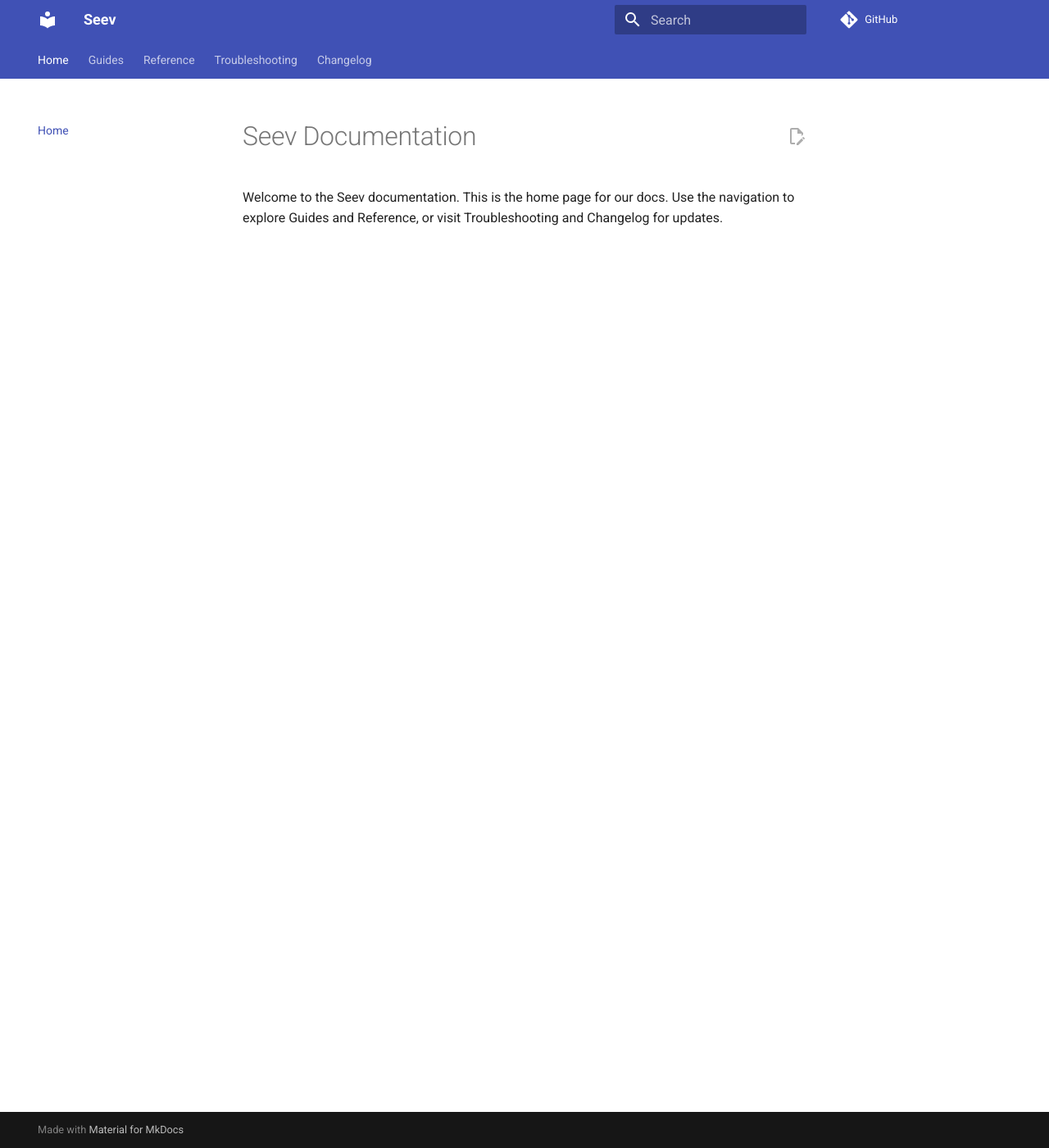
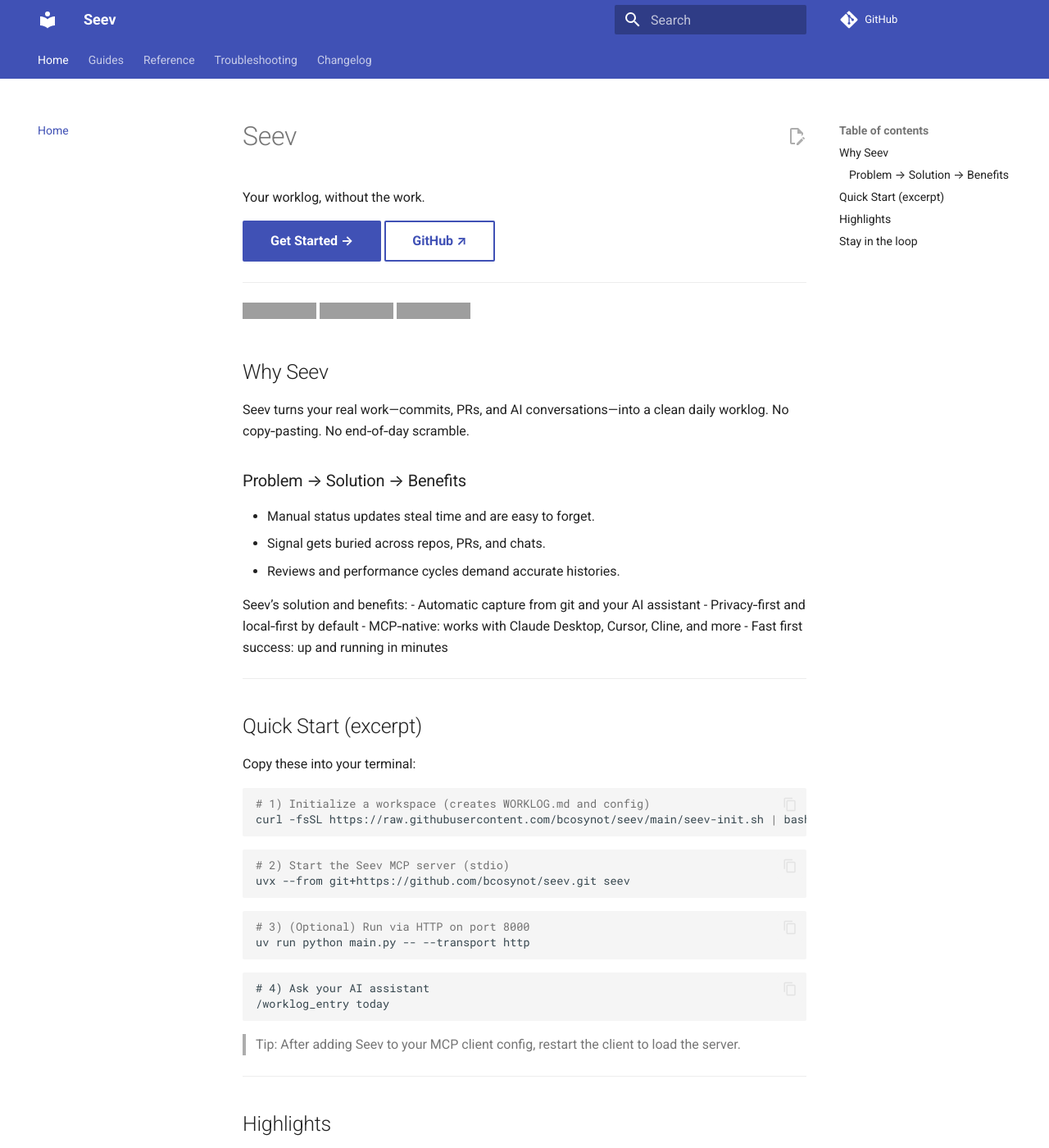
Before and after one commit to bcosynot/glin, an MkDocs documentation site: the page built from docs/index.md, in a window 1280 px wide and 1400 px high. Shown: the whole window at 82% size. Built offline with MkDocs 1.6.1 and Material for MkDocs 9.7.7, drawn with Linux system fonts in a browser that asks for light colours; comment, search, counter and statistics services are not loaded; some of the changed text lies outside the part shown; grey boxes are pictures that could not be loaded.

Commit message:
feat(landing page): implement complete Phase 2 landing page  Replaced placeholder with a full landing page meeting all Phase 2 criteria including hero, badges, benefits, Quick Start, highlights, footer, and enabled button styling. Verified build passes strictly with working CTAs and copyable commands. All requirements were successfully implemented.

````diff
--- a/docs/index.md
+++ b/docs/index.md
@@ -1,3 +1,79 @@
-# Seev Documentation
+# Seev
 
-Welcome to the Seev documentation. This is the home page for our docs. Use the navigation to explore Guides and Reference, or visit Troubleshooting and Changelog for updates.
+Your worklog, without the work.
+
+[Get Started →](guides/index.md){ .md-button .md-button--primary }
+[GitHub ↗](https://github.com/bcosynot/seev){ .md-button }
+
+---
+
+<!-- Trust badges -->
+<p align="left">
+  <a href="#" title="Python 3.13"><img alt="Python 3.13" src="https://img.shields.io/badge/Python-3.13-3776AB?logo=python&logoColor=white"></a>
+  <a href="#" title="Tests & Coverage"><img alt="Tests & Coverage" src="https://img.shields.io/badge/tests-✓%20&%20coverage-4c1"></a>
+  <a href="https://github.com/bcosynot/seev/blob/main/LICENSE" title="License"><img alt="License" src="https://img.shields.io/badge/license-TBD-informational"></a>
+</p>
+
+## Why Seev
+
+Seev turns your real work—commits, PRs, and AI conversations—into a clean daily worklog. No copy‑pasting. No end‑of‑day scramble.
+
+### Problem → Solution → Benefits
+- Manual status updates steal time and are easy to forget.
+- Signal gets buried across repos, PRs, and chats.
+- Reviews and performance cycles demand accurate histories.
+
+Seev’s solution and benefits:
+- Automatic capture from git and your AI assistant
+- Privacy‑first and local‑first by default
+- MCP‑native: works with Claude Desktop, Cursor, Cline, and more
+- Fast first success: up and running in minutes
+
+---
+
+## Quick Start (excerpt)
+
+Copy these into your terminal:
+
+```bash
+# 1) Initialize a workspace (creates WORKLOG.md and config)
+curl -fsSL https://raw.githubusercontent.com/bcosynot/seev/main/seev-init.sh | bash -s -- -y ~/seev-workspace
+```
+
+```bash
+# 2) Start the Seev MCP server (stdio)
+uvx --from git+https://github.com/bcosynot/seev.git seev
+```
+
+```bash
+# 3) (Optional) Run via HTTP on port 8000
+uv run python main.py -- --transport http
+```
+
+```text
+# 4) Ask your AI assistant
+/worklog_entry today
+```
+
+> Tip: After adding Seev to your MCP client config, restart the client to load the server.
+
+---
+
+## Highlights
+
+<div class="grid cards">
+
+- :material-rocket-launch: **Quick Start** — Get going in minutes. → [Guides](guides/index.md)
+- :material-git: **Git tools** — Commits, diffs, files, branches. → [Reference](reference/index.md)
+- :material-file-document: **Worklog writer** — Append structured entries safely. → [Troubleshooting](troubleshooting.md)
+- :material-shield-key: **Privacy & Data** — Local‑first by design. → [README section](https://github.com/bcosynot/seev#privacy--data)
+
+</div>
+
+---
+
+## Stay in the loop
+
+- Docs: [Guides](guides/index.md) · [Reference](reference/index.md)
+- GitHub: [bcosynot/seev](https://github.com/bcosynot/seev)
+- Privacy & Data: see [README → Privacy & Data](https://github.com/bcosynot/seev#privacy--data)
--- a/mkdocs.yml
+++ b/mkdocs.yml
@@ -22,6 +22,7 @@ plugins:
 
 markdown_extensions:
   - admonition
+  - attr_list
   - toc:
       permalink: true
   - pymdownx.highlight
````
